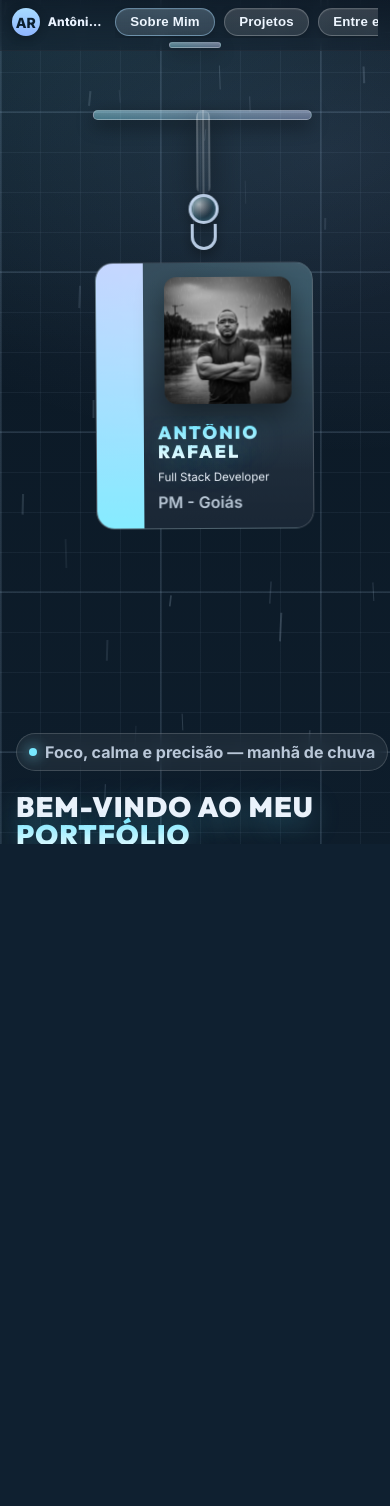
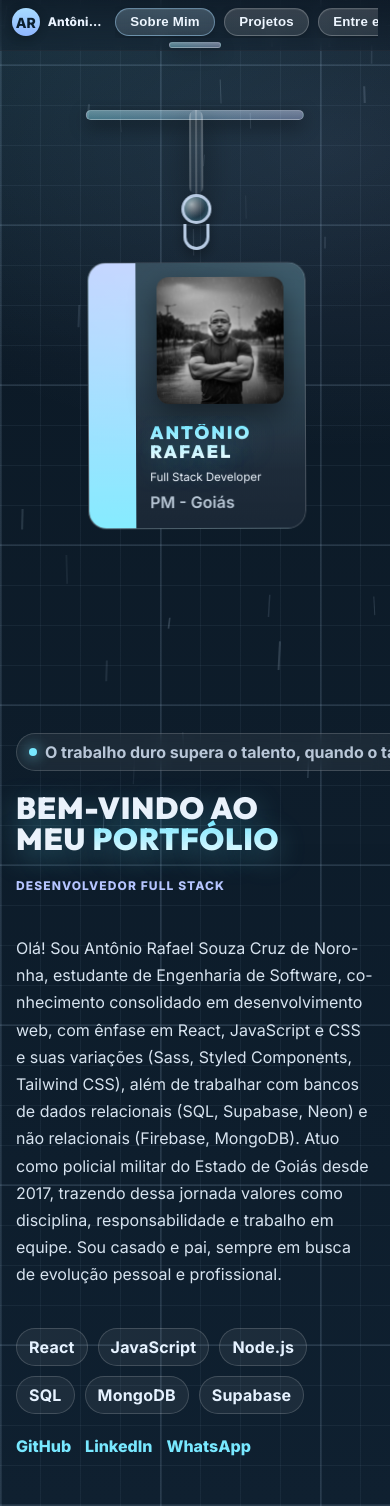
Before and after one commit to Ald3b4r4n/AntonioRafael, a React (Vite) app: page / in a window 390 px wide. Before the commit the page ends 844 px from the top, so only its background shows below. Built offline with nearby package versions, Linux system fonts and the light colour scheme.

Commit message:
responsividade melhorada para algumas telas

```diff
--- a/src/index.css
+++ b/src/index.css
@@ -28,6 +28,7 @@
   box-sizing: border-box;
 }
 
+/* Evita qualquer overflow horizontal visual */
 html,
 body,
 #root {
@@ -40,15 +41,35 @@ body {
   background: var(--navy-800);
   color: var(--text);
   font-family: "Inter", system-ui, -apple-system, Segoe UI, Roboto, sans-serif;
-  overflow-x: hidden;
+  /* clip evita “pintar” fora da viewport sem criar barra de rolagem */
+  overflow-x: clip;
 }
 
-/* UTILITÁRIOS GLOBAIS (fix: agora as páginas podem usar sem importar módulos) */
+/* Quebra segura e hifenização onde possível */
+:where(h1, h2, h3, h4, p, li, blockquote) {
+  overflow-wrap: anywhere; /* quebra mesmo palavras longas */
+  word-break: normal;
+  hyphens: auto;
+}
+
+/* Mídia nunca estoura a largura */
+img,
+svg,
+video,
+canvas {
+  max-width: 100%;
+  height: auto;
+  display: block;
+}
+
+/* UTILITÁRIOS GLOBAIS */
 .container {
   width: 100%;
   max-width: var(--container);
-  margin: 0 auto;
-  padding: 24px clamp(16px, 3vw, 32px);
+  margin-inline: auto;
+  padding: 24px clamp(16px, 3.5vw, 32px);
+  /* protege de filhos que tentem extravasar */
+  overflow: clip;
 }
 
 .section {
@@ -58,7 +79,7 @@ body {
   padding-block: clamp(12px, 3vh, 48px);
 }
 
-/* Scrollbar */
+/* Scrollbar (WebKit) */
 ::-webkit-scrollbar {
   width: 10px;
 }
--- a/src/pages/About.jsx
+++ b/src/pages/About.jsx
@@ -26,8 +26,8 @@ export default function About() {
         <div className={styles.hero}>
           <div className={styles.left}>
             <div className={styles.pill}>
-              <span className={styles.dot} /> Foco, calma e precisão — manhã de
-              chuva
+              <span className={styles.dot} /> O trabalho duro supera o talento,
+              quando o talento não trabalha duro!
             </div>
             <h1 className={styles.title}>
               BEM-VINDO AO MEU <span>PORTFÓLIO</span>
--- a/src/pages/About.module.css
+++ b/src/pages/About.module.css
@@ -3,12 +3,16 @@
   grid-template-columns: 1.1fr 0.9fr;
   gap: clamp(18px, 4vw, 48px);
   align-items: center;
+  /* permite que os filhos encolham corretamente sem “empurrar” a largura */
+  min-width: 0;
 }
 
 .left {
   display: flex;
   flex-direction: column;
   gap: 16px;
+  /* importantíssimo em grid: deixa o conteúdo quebrar em vez de estourar */
+  min-width: 0;
 }
 
 .pill {
@@ -35,11 +39,15 @@
 .title {
   margin: 6px 0 0 0;
   font-family: "Outfit", sans-serif;
-  font-size: clamp(28px, 6vw, 64px);
+  /* reduz o mínimo no mobile e deixa mais fluido */
+  font-size: clamp(24px, 7.2vw, 64px);
   font-weight: 900;
-  letter-spacing: 1px;
-  line-height: 1.02;
+  letter-spacing: 0.8px;
+  line-height: 1.04;
   text-shadow: 0 8px 28px rgba(120, 232, 255, 0.35);
+  /* ajuda a equilibrar quebras em títulos longos */
+  text-wrap: balance;
+  overflow-wrap: anywhere;
 }
 .title span {
   color: #0b1f2f;
@@ -51,15 +59,19 @@
 .subtitle {
   margin-top: 6px;
   font-weight: 800;
-  letter-spacing: 1.2px;
+  letter-spacing: 1.1px;
   color: var(--neon-2);
   text-transform: uppercase;
+  /* evita “explodir” em telas muito estreitas */
+  font-size: clamp(12px, 2.8vw, 14px);
 }
 
 .lead {
   color: #d7e3ef;
   line-height: 1.7;
-  max-width: 60ch;
+  /* 60ch + limite de largura da viewport para nunca passar */
+  max-width: min(60ch, 100%);
+  overflow-wrap: anywhere;
 }
 
 .chips {
@@ -67,6 +79,8 @@
   flex-wrap: wrap;
   gap: 10px;
   margin-top: 8px;
+  /* impede overflow horizontal quando muitas tags */
+  min-width: 0;
 }
 .chips span {
   padding: 8px 12px;
@@ -82,6 +96,8 @@
   display: flex;
   gap: 14px;
   margin-top: 6px;
+  flex-wrap: wrap;
+  min-width: 0;
 }
 .social a {
   color: var(--neon);
@@ -96,6 +112,8 @@
   display: flex;
   align-items: flex-start;
   justify-content: center;
+  /* crucial para o grid não “estourar” com o crachá */
+  min-width: 0;
 }
 
 @media (max-width: 980px) {
@@ -105,4 +123,8 @@
   .right {
     order: -1;
   }
+  /* título um pouco menor em telas intermediárias */
+  .title {
+    font-size: clamp(22px, 7.8vw, 48px);
+  }
 }
```
